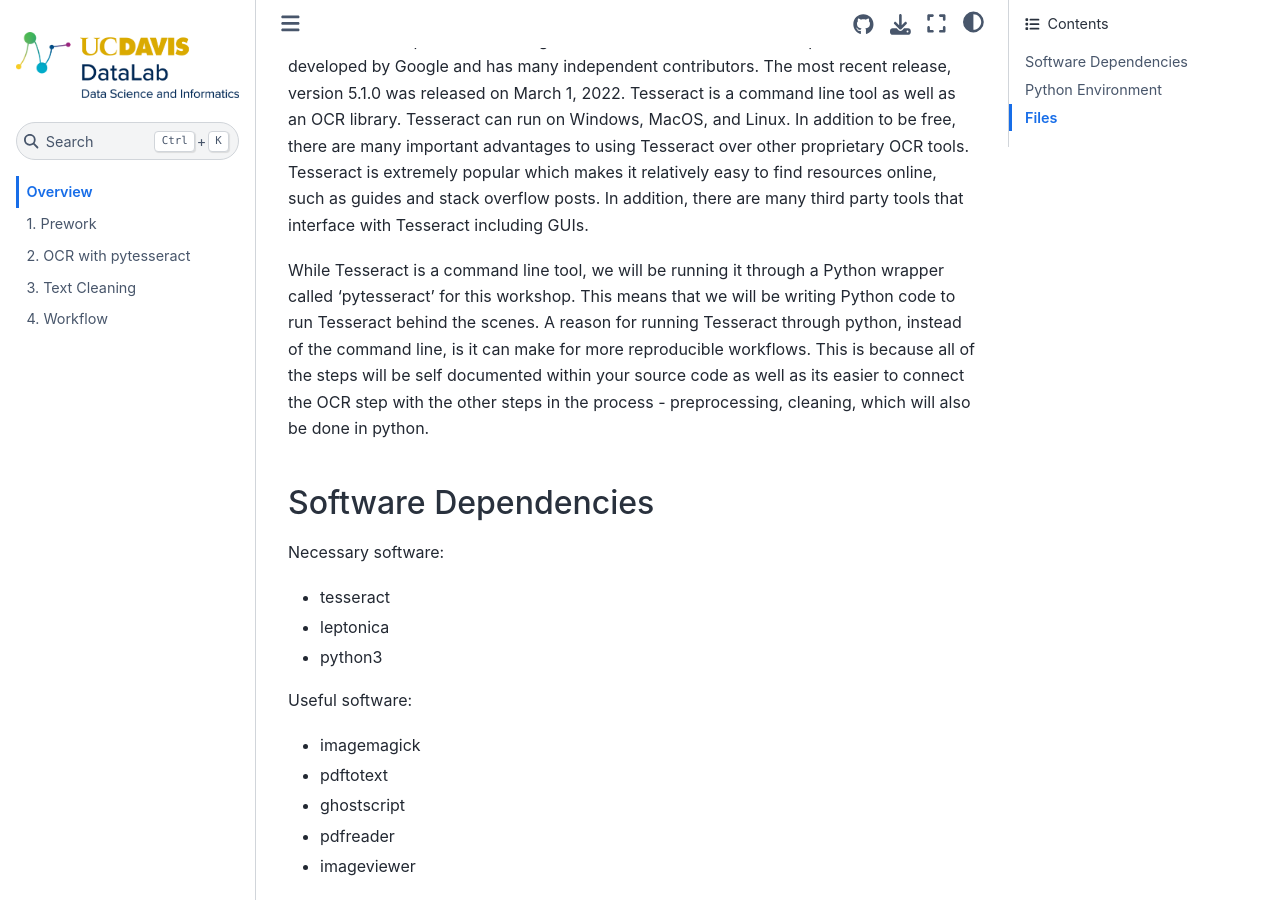
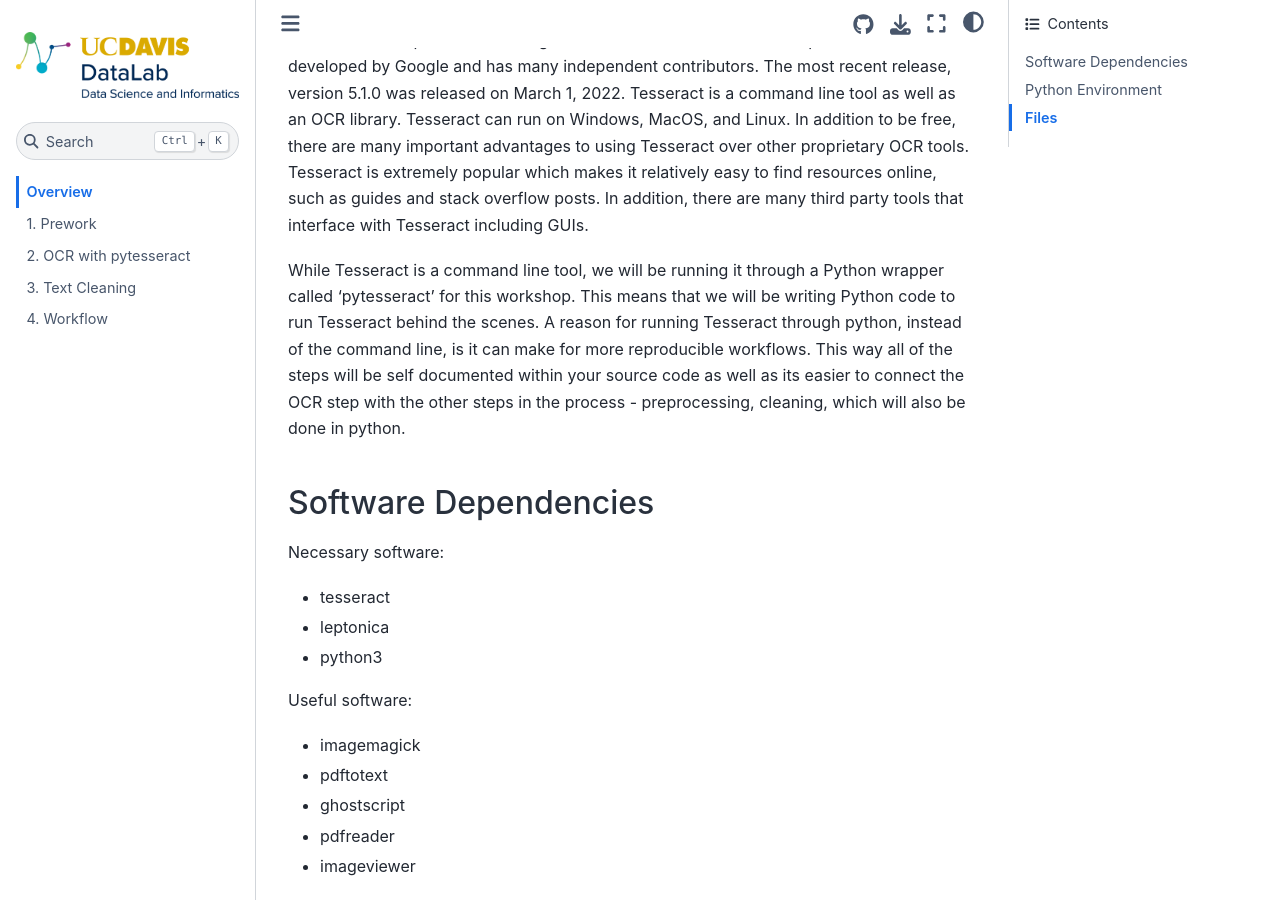
Before and after one commit to ucdavisdatalab/workshop_ocr_python, a Jupyter Book: the page built from chapters/index.md, in a window 1280 px wide and 900 px high, scrolled down 975 px. Built offline with Jupyter Book 1.0.4 settings and Sphinx 7.4.7 and the Sphinx Book theme 1.1.4, drawn with Linux system fonts in a browser that asks for light colours.

Commit message:
minor edit

```diff
--- a/chapters/index.md
+++ b/chapters/index.md
@@ -51,10 +51,10 @@ While Tesseract is a command line tool, we will be running it through a Python
 wrapper called 'pytesseract' for this workshop. This means that we will be
 writing Python code to run Tesseract behind the scenes. A reason for running
 Tesseract through python, instead of the command line, is it can make for more
-reproducible workflows. This is because all of the steps will be self
-documented within your source code as well as its easier to connect the OCR
-step with the other steps in the process - preprocessing, cleaning, which will
-also be done in python.
+reproducible workflows. This way all of the steps will be self documented
+within your source code as well as its easier to connect the OCR step with the
+other steps in the process - preprocessing, cleaning, which will also be done
+in python.
 
 
 ## Software Dependencies
```
